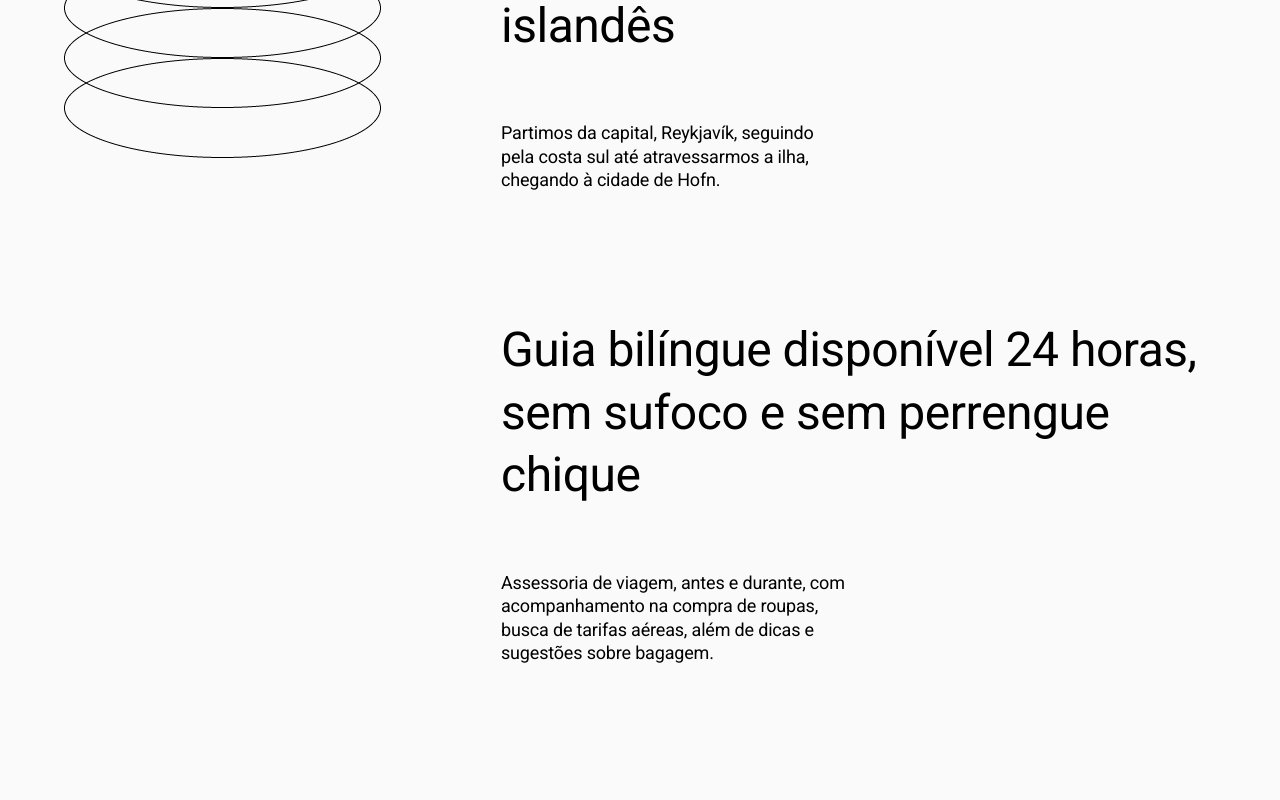
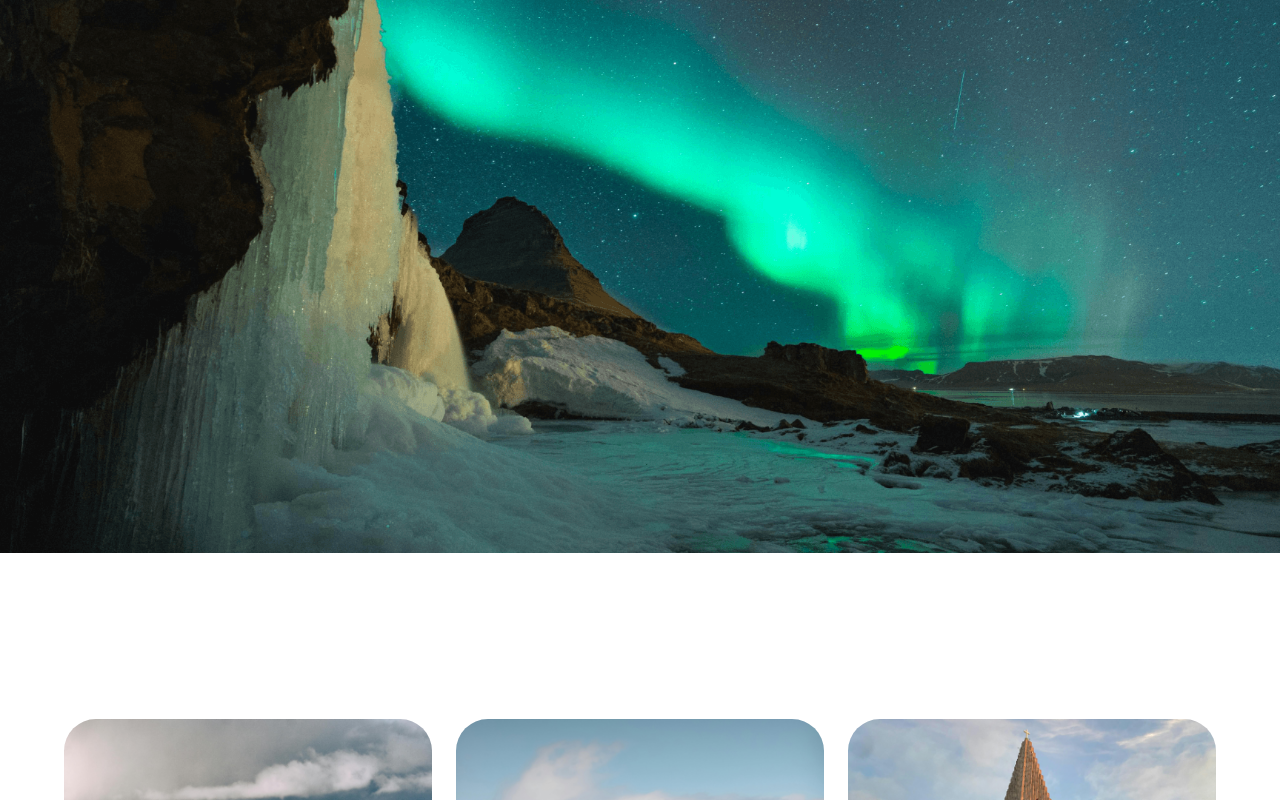
Before and after one commit to jadsonsantos/harpa, a Next.js app: page /a-expedicao in a window 1280 px wide. Shown: the part 2860-3660 px from the top of the page. Built offline with nearby package versions, Linux system fonts and the light colour scheme.

Commit message:
curiosities component

```diff
--- a/src/components/AboutPage/data.ts
+++ b/src/components/AboutPage/data.ts
@@ -67,7 +67,7 @@
     title: 'Collab',
     content: [
       {
-        title: '<strong>Parcerias de sucesso</strong>',
+        title: 'Parcerias de sucesso',
         description: [
           'Para parcerias entre sua empresa e a HÁRPA, entre em contato conosco e saiba como podemos colaborar.'
         ]
--- a/src/components/AnimatedIllustration/styles.ts
+++ b/src/components/AnimatedIllustration/styles.ts
@@ -5,7 +5,7 @@
 export const Wrapper = styled.section`
   display: none;
 
-  ${media.desktopUp} {
+  ${media.largeDesktopUp} {
     display: block;
   }
 `
--- /dev/null
+++ b/src/components/ExpeditionPage/data.ts
@@ -0,0 +1,78 @@
+import { InitiativeData } from '@/types'
+
+const data: InitiativeData[] = [
+  {
+    title: 'Curiosidades sobre a Islândia',
+    content: [
+      {
+        title: 'População familiar',
+        description: [
+          `Apenas 360 mil habitantes vivem em uma ilha com mais de 100 mil km2. Para se ter uma ideia, trata-se de uma população menor do que a cidade de Florianópolis, em uma ilha 200 vezes maior que a ilha de Santa Catarina.`,
+          `A capital Reykjavík é a maior cidade da ilha e possui uma população semelhante à de uma cidade do interior, fazendo com que praticamente todo mundo se conheça e, em algum grau, seja parente. Isso ocorreu porque os casamentos se limitaram aos habitantes da própria ilha.`
+        ]
+      },
+      {
+        title: 'Sociedade exemplar',
+        description: [
+          `Os islandeses representam um dos povos mais felizes do mundo, além de possuírem uma das mais altas taxas de alfabetização e desenvolvimento humano.`,
+          `A igualdade social é impressionante, uma vez que todos frequentam os mesmos ambientes e desfrutam das mesmas escolas e hospitais, independentemente da ocupação profissional.`
+        ]
+      },
+      {
+        title: 'Condições extremas',
+        description: [
+          `As paisagens da Islândia são surreais, com águas termais, lavas, pedras, gelo e lugares inóspitos em uma área relativamente pequena.`,
+          `A Islândia é famosa por seus fenômenos naturais, incluindo geysers, cachoeiras gigantes, aurora boreal e piscinas geotérmicas naturais.`,
+          `O país é também um destino popular para caminhadas e trilhas, com paisagens espetaculares a cada curva. Além disso, é um dos melhores lugares do mundo para observar baleias e golfinhos, com várias empresas oferecendo passeios de barco para ver esses animais em seu habitat natural.`,
+          `A Islândia também tem uma cultura rica e vibrante, com uma cena musical ativa e uma culinária única que incorpora ingredientes locais, como cordeiro, salmão e frutos do mar frescos. A combinação de beleza natural e cultura vibrante torna a Islândia um destino de viagem emocionante e inesquecível.`
+        ]
+      },
+      {
+        title: 'Diversidade',
+        description: [
+          `Muito inclusiva e tolerante com todos: pessoas com deficiência, LGBTQIAP+, estrangeiros ou outros grupos sub-representados, na Islândia há oportunidades para todas as pessoas.`,
+          `Além disso, é fato que a Islândia é um dos países que mais respeita a mulher. Foi lá que tivemos a primeira chefe de estado mulher da Europa e depois também a primeira chefe de governo declaradamente homossexual.`,
+          `A Islândia também se tornou referência em equidade, tendo hoje uma política predominantemente composta por mulheres, ocupando o primeiro lugar no Índice Global de Igualdade de Gênero desde 2009 e, teve como objetivo, eliminar a diferença salarial entre homens e mulheres até 2022. Além disso, em 2018, o país se tornou o primeiro do mundo a tornar ilegal pagar salários menores para mulheres em comparação com homens que desempenham a mesma função.`
+        ]
+      },
+      {
+        title: 'Água pura',
+        description: [
+          `A Islândia é conhecida por ter uma das águas mais puras do mundo, devido à sua localização remota, longe de fontes de poluição e à forma como é coletada e tratada.`,
+          `A água na Islândia é uma importante fonte de energia, sendo usada tanto para o fornecimento de água potável quanto para a produção de energia hidrelétrica e geotérmica. Os islandeses valorizam muito a qualidade da água e têm orgulho de sua água cristalina e sabor suave.`
+        ]
+      },
+      {
+        title: 'Água termal',
+        description: [
+          `Não pense você que toda água da Islândia é gelada. Muito comum por lá são as águas termais naturais.`,
+          `O Blue Lagoon é um excelente lugar para relaxar e desfrutar de uma paisagem única e exótica, cercada por montanhas e formações rochosas, sendo uma das atrações mais visitadas pelos turistas.`,
+          `Com temperatura média de 38ºC, a água da lagoa é rica em sílica e outros compostos minerais que trazem vários benefícios terapêuticos.`
+        ]
+      },
+      {
+        title: 'Energia limpa',
+        description: [
+          `Graças às fontes térmicas, a Islândia tem um potencial energético impressionante. Toda a energia do país é limpa e renovável.`,
+          `Além das fontes geotérmicas, o país também produz energia com as hidrelétricas. Um exemplo notável de como é possível aproveitar os recursos naturais de forma sustentável para gerar energia limpa e barata.`
+        ]
+      },
+      {
+        title: 'Conectividade',
+        description: [
+          `A tecnologia está sempre presente na ilha de gelo. A internet é extremamente rápida e está acessível para toda a população. Cerca de 97% do território islandês tem cobertura Wi-Fi.`,
+          `Os estabelecimentos comerciais todos também oferecem conexão rápida e gratuita. Uma ilha fria e distante, mas conectada rapidamente com o mundo todo.`
+        ]
+      },
+      {
+        title: 'Segurança',
+        description: [
+          `Além de tudo isso e uma das maiores expectativas de vida do planeta, a Islândia também é o lugar mais seguro do mundo, mesmo com vulcões ativos e perigosos. Isso porque a criminalidade lá é praticamente inexistente. O país também não tem exército e nem mesmo a polícia anda armada nas ruas. A cadeia está sempre vazia.`
+        ]
+      }
+    ],
+    hasAccordion: true
+  }
+]
+
+export default data
--- a/src/components/ExpeditionPage/index.tsx
+++ b/src/components/ExpeditionPage/index.tsx
@@ -1,11 +1,13 @@
 'use client'
+import useIsMobile from '@/hooks/isMobile'
+import Cards from '@/patterns/Cards'
+import Details from '@/patterns/Details'
+import Gallery from '@/patterns/Gallery'
+import Initiatives from '@/patterns/Initiatives'
+import Investment from '@/patterns/Investment'
 import Image from 'next/image'
 import HeroExpedition from '../HeroExpedition'
-import Gallery from '@/patterns/Gallery'
-import Investment from '@/patterns/Investment'
-import Cards from '@/patterns/Cards'
-import useIsMobile from '@/hooks/isMobile'
-import Details from '@/patterns/Details'
+import data from './data'
 
 const ExpeditionPageContent = () => {
   const isMobile = useIsMobile()
@@ -13,6 +15,7 @@
   return (
     <>
       <HeroExpedition title="Islândia<br/> Do sonho à <span>realidade</span>" />
+      <Initiatives data={data} />
       {!isMobile && (
         <>
           <Image
--- a/src/components/TextGrid/index.tsx
+++ b/src/components/TextGrid/index.tsx
@@ -32,8 +32,10 @@
             }
             return (
               <div key={title}>
-                <Text>{title}</Text>
-                <Text>{description}</Text>
+                <S.ItemTitle>{title}</S.ItemTitle>
+                {description.map((desc) => (
+                  <Text key={desc}>{desc}</Text>
+                ))}
               </div>
             )
           })}
@@ -41,9 +43,9 @@
           description.map((desc) => <Text key={desc}>{desc}</Text>)}
       </S.Content>
       {cta && (
-        <Text>
+        <S.LinkContainer>
           <S.Link href={cta.href}>{cta.text}</S.Link>
-        </Text>
+        </S.LinkContainer>
       )}
     </S.TextGrid>
   )
--- a/src/components/TextGrid/styles.ts
+++ b/src/components/TextGrid/styles.ts
@@ -3,6 +3,7 @@
 import { spacings } from '@/styles/tokens'
 import styled from 'styled-components'
 import CustomLink from '../CustomLink'
+import { Text } from '../Text/styles'
 
 export const TextGrid = styled.article`
   &:not(:last-of-type) {
@@ -18,9 +19,16 @@
   p {
     &:not(:last-of-type) {
       margin-bottom: 20px;
-      font-weight: 700;
     }
   }
+`
+
+export const ItemTitle = styled(Text)`
+  font-weight: 700;
+`
+
+export const LinkContainer = styled(Text)`
+  margin-top: 64px;
 `
 
 export const Link = styled(CustomLink)`
@@ -28,9 +36,8 @@
 `
 
 export const Content = styled.div`
-  margin-bottom: 64px;
-
   ${media.tabletUp} {
+    margin-bottom: 0;
     display: grid;
     grid-template-columns: repeat(2, 1fr);
     column-gap: 24px;
--- a/src/patterns/Initiatives/index.tsx
+++ b/src/patterns/Initiatives/index.tsx
@@ -4,7 +4,8 @@
 import { Fragment } from 'react'
 import * as S from './styles'
 
-const Initiatives = ({ data }: { data: InitiativeData[] }) => (
+const Initiatives = ({ data }: { data: InitiativeData[] }) => {
+  return (
     <S.Wrapper>
       <S.InitiativesContainer>
         <AnimatedIllustration />
@@ -20,5 +21,6 @@
       </S.InitiativesContainer>
     </S.Wrapper>
   )
+}
 
 export default Initiatives
--- a/src/types/index.ts
+++ b/src/types/index.ts
@@ -17,6 +17,6 @@
   title: string
   content: ContentItem[]
   description?: string[]
-  cta: CTA
+  cta?: CTA
   hasAccordion?: boolean // Opcional, pois nem todos os itens têm accordion
 }
```
Lines whose indentation alone changed are shown as unchanged.
